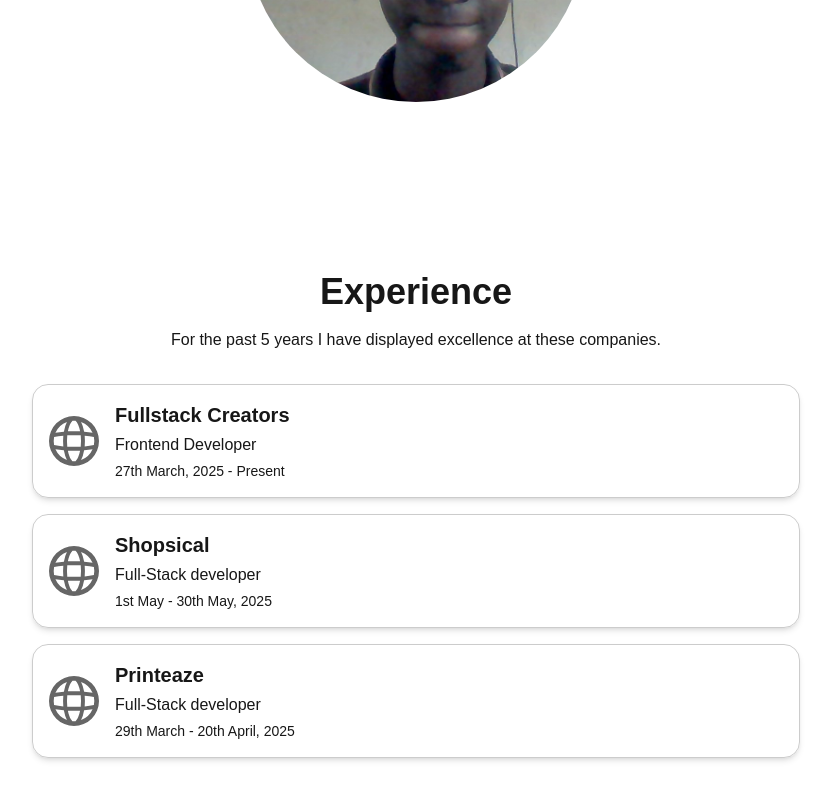
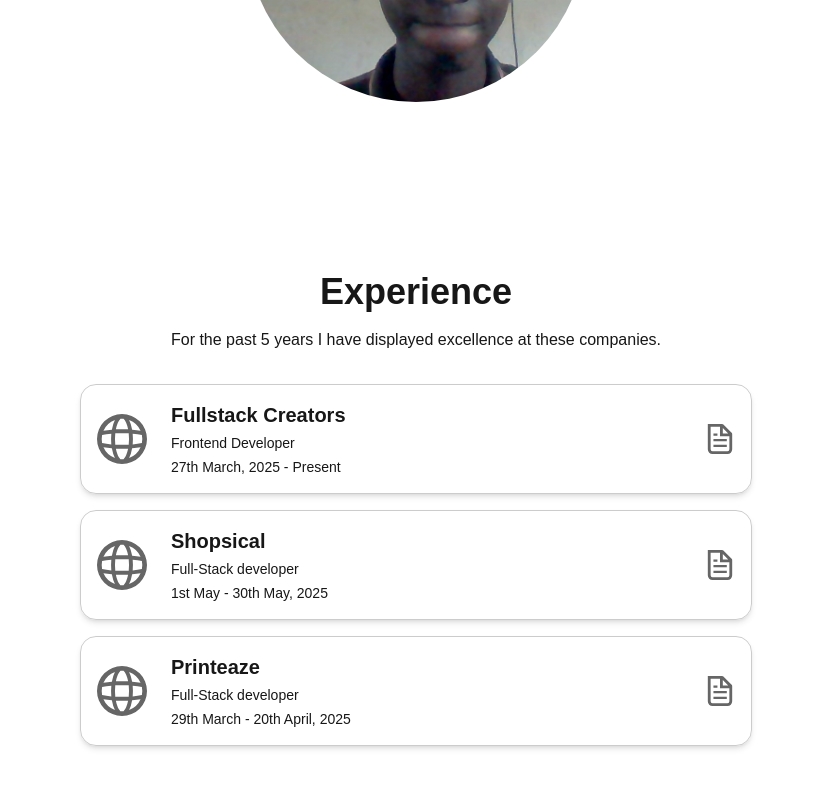
Before and after one commit to fisayo-dev/my-portfolio, a Next.js app: page / in a window 1280 px wide. Shown: the part 640-1440 px from the top of the page, without its empty margins (224-1055 px from the left). Built offline with nearby package versions, Linux system fonts and the light colour scheme; a web font is replaced by a local one.

Commit message:
chore: add external link icons

```diff
--- a/components/Experience.tsx
+++ b/components/Experience.tsx
@@ -36,17 +36,18 @@ const Experience = () => {
                 <h2 className="text-4xl font-bold">Experience</h2>
                 <p>For the past 5 years I have displayed excellence at these companies.</p>
             </div>
-            <div className="w-full md:max-w-3xl mx-auto">
+            <div className="w-full md:max-w-2xl mx-auto">
                 <div className="grid gap-4">
                     {experience.reverse().map((one,index) => (
                         <Link href={one.website}  key={index} className="shadow-md cursor-pointer border-[0.1rem] hover:border-black/40 border-black/20 dark:hover:border-white/40 dark:border-white/20 rounded-2xl overflow-hidden">
-                            <div className="flex p-4 items-center gap-4">
+                            <div className="flex p-4 items-center gap-6">
                                 <Image src={one.logo || "/globe.svg"} alt={one.company} height={50} width={50}/>
-                                <div className="grid gap-1">
+                                <div className="grid gap-1 w-full">
                                     <h2 className="text-xl font-bold">{one.company}</h2>
-                                    <p>{one.role}</p>
+                                    <p className='text-sm'>{one.role}</p>
                                     <span className='text-sm'>{one.startDate} - {one.endDate}</span>
                                 </div>
+                                <Image src="/file.svg" alt={one.website} height={30} width={30}/>
                             </div>
                         </Link>
                     ))}
```
